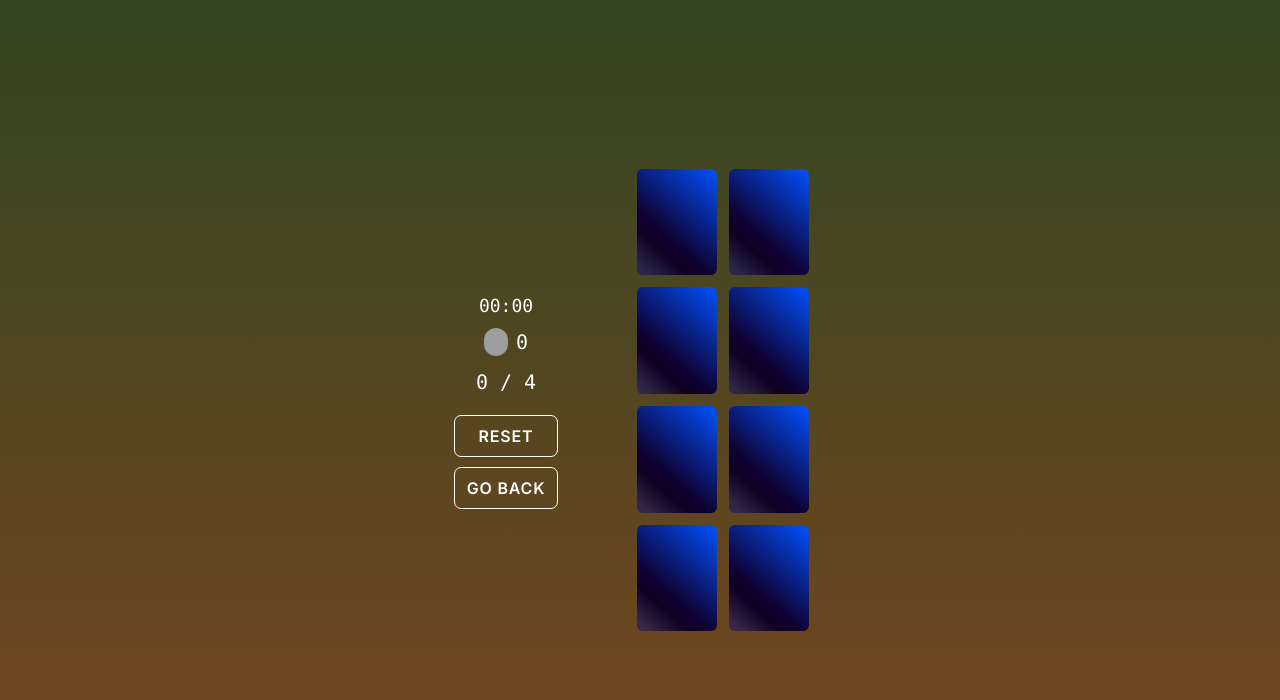
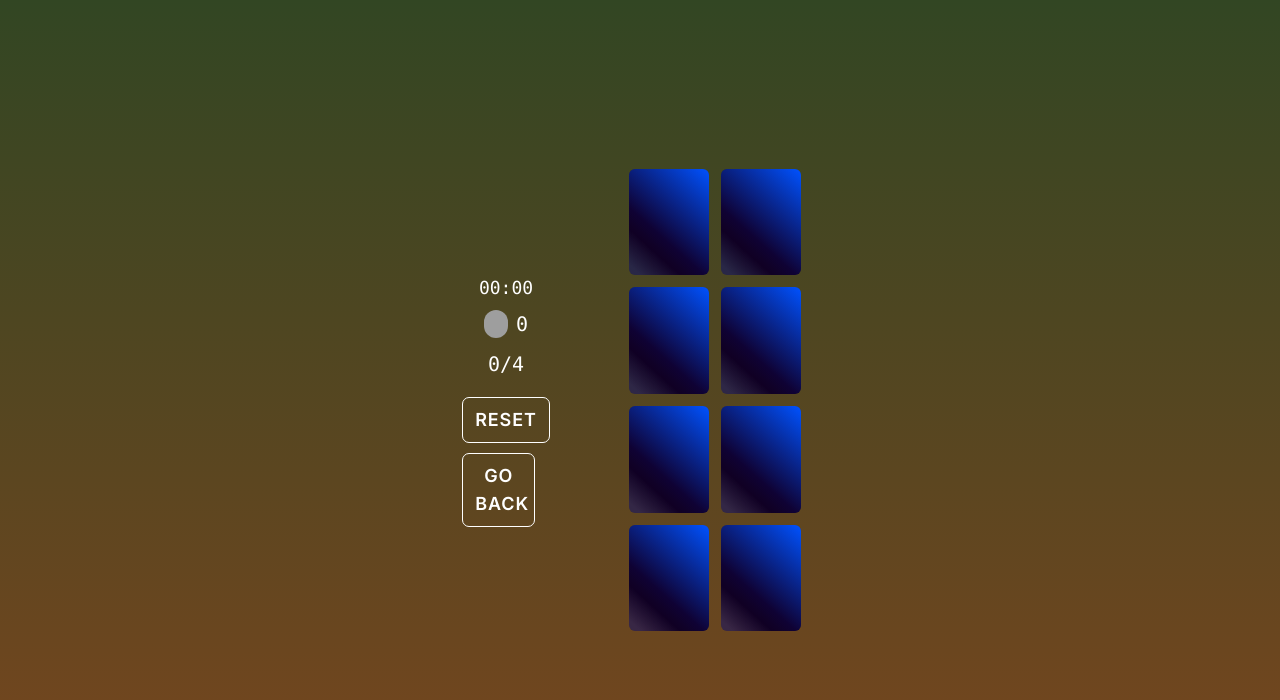
Before and after one commit to mako542b/memory, a Next.js app: page / in a window 1280 px wide. Both pictures are taken after a click on the button "NEWBE". Shown: the top 700 px of the page. Built offline with nearby package versions, Linux system fonts and the light colour scheme; grey boxes are pictures that could not be loaded.

Commit message:
overflows

```diff
--- a/src/components/Board.tsx
+++ b/src/components/Board.tsx
@@ -116,10 +116,10 @@ export default function Board({setLevel, level, setBoard, board } : props){
                 <div className="grid place-content-center text-white font-mono text-lg">
                     <p>{formatTime(timer)}</p>
                 </div>
-                <ScoreBoard clicks={clicks} scored={`${matchedPairs} / ${numOfPairs}`}/>
+                <ScoreBoard clicks={clicks} scored={`${matchedPairs}/${numOfPairs}`}/>
                 <div className="grid gap-3 place-content-center">
-                    <button onClick={handleReset} className="rounded-md outline outline-1 outline-white text-white tracking-wider uppercase font-semibold py-1 px-2 md:py-2 md:px-3 hover:opacity-60">Reset</button>
-                    <button onClick={handleGoBack} className="rounded-md outline outline-1 outline-white text-white tracking-wider uppercase font-semibold py-1 px-2 md:py-2 md:px-3 hover:opacity-60">Go back</button>
+                    <button onClick={handleReset} className="rounded-md text-sm md:text-lg outline outline-1 outline-white text-white tracking-wider uppercase font-semibold py-1 px-2 md:py-2 md:px-3 hover:opacity-60">Reset</button>
+                    <button onClick={handleGoBack} className="rounded-md max-w-[6ch] text-sm md:text-lg outline outline-1 outline-white text-white tracking-wider uppercase font-semibold py-1 px-2 md:py-2 md:px-3 hover:opacity-60">Go back</button>
                 </div>
                 {gameState === 'finnished' ? (
                     <h1 className="text-3xl text-white font-mono uppercase">Congratulations</h1>
--- a/src/components/ScoreBoard.tsx
+++ b/src/components/ScoreBoard.tsx
@@ -8,7 +8,7 @@ interface props {
 export default function ScoreBoard({clicks, scored}: props) {
 
     return(
-        <div className="grid gap-3 text-xl place-content-center text-white font-mono md:pb-3">
+        <div className="grid gap-3 text-sm md:text-xl place-content-center text-white font-mono md:pb-3">
             <div className="flex justify-center gap-2">
                 <img src="./images/finger-click.png" alt="click" className="w-6 rounded-full"/>
                 <p className="">{clicks}</p>
```
Also changed, not shown: tsconfig.json (+18 -4 lines).
